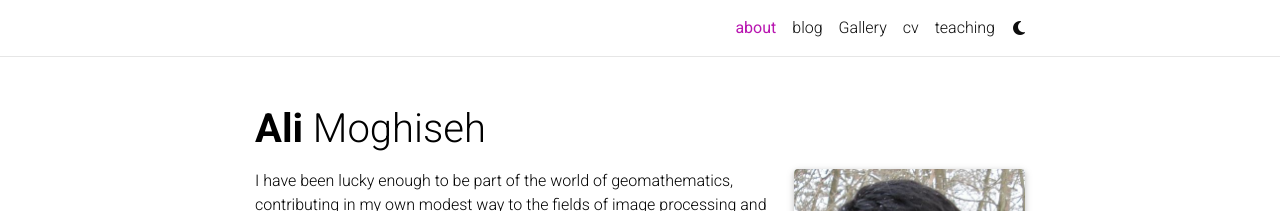
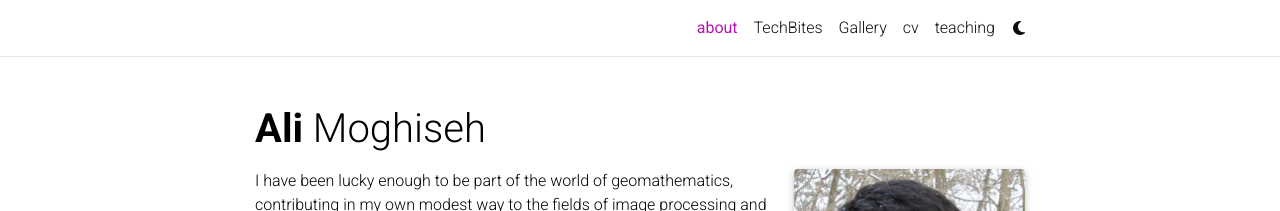
Before and after one commit to moghiseh/moghiseh.github.io, a Jekyll site: the page built from _pages/about.md, in a window 1280 px wide. Shown: the top 211 px of the page. Built offline with Jekyll 4.4.1, drawn with Linux system fonts in a browser that asks for light colours; full-size pictures stand in for the smaller copies a plugin makes; comment, search, counter and statistics services are not loaded; a style sheet for code colours, icons or effects is not loaded.

Commit message:
small changes on name of blog

```diff
--- a/_config.yml
+++ b/_config.yml
@@ -126,9 +126,9 @@
 # Blog
 # -----------------------------------------------------------------------------
 
-blog_name: al-folio # blog_name will be displayed in your blog page
-blog_nav_title: blog # your blog must have a title for it to be displayed in the nav bar
-blog_description: a simple whitespace theme for academics
+blog_name: TechByte # blog_name will be displayed in your blog page
+blog_nav_title: TechBites # your blog must have a title for it to be displayed in the nav bar
+blog_description: Log my tech journey with byte-sized notes
 permalink: /blog/:year/:title/
 
 # Pagination
```
